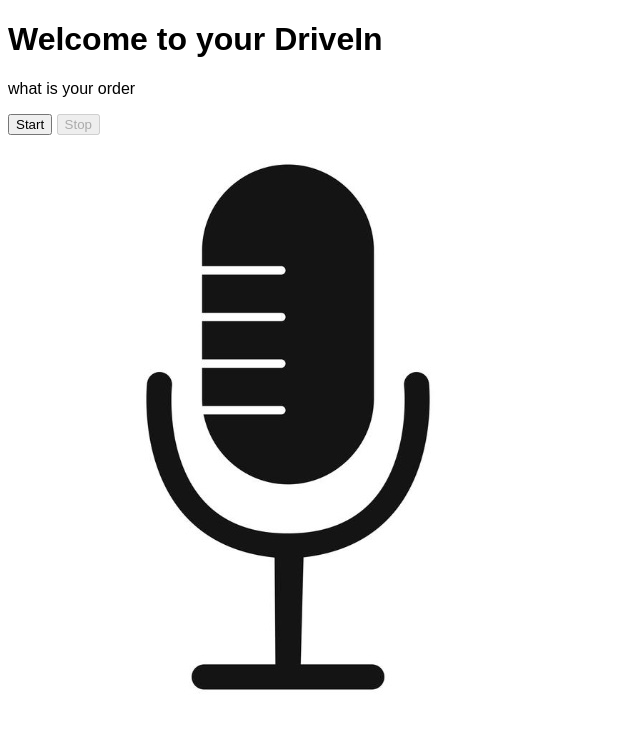
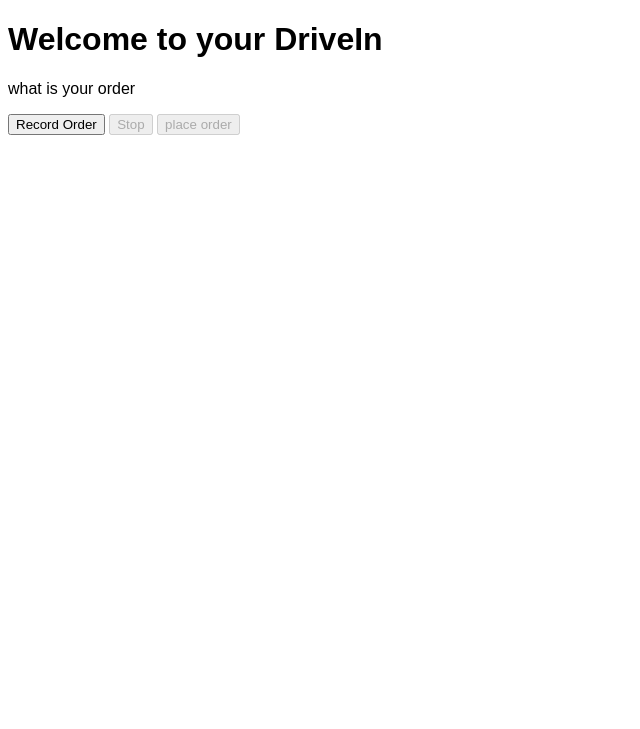
Before and after one commit to slimouGit/foodOrdering, a Flask app: page / in a window 1280 px wide. Shown: the top 729 px of the page, without its empty margins (0-640 px from the left). Run offline with Flask 3, Linux system fonts and the light colour scheme.

Commit message:
minor ui adjustments

```diff
--- a/app.py
+++ b/app.py
@@ -57,7 +57,7 @@ def validateOrder(order_transcription):
 #Determined order is displayed for confirmation
 @app.route('/order')
 def takeOrder():
-    textToSpeech()
+    # textToSpeech()
     order = speechToText()
     order = validateOrder(order)
     return render_template('order.html', order=order)
@@ -87,12 +87,12 @@ def speechToText():
     #     print(word_info['word'])
     # return [word_info['word'] for word_info in transcript.words]
 
+
+# retrieve audio file and save to the specified output directory, returning HTTP status code of 204
 @app.route('/upload', methods=['POST'])
 def upload():
     file = request.files['file']
     output_directory = PATH
-    if not os.path.exists(output_directory):
-        os.makedirs(output_directory)
     file.save(os.path.join(output_directory, 'order.mp3'))
     return '', 204
 
--- a/templates/index.html
+++ b/templates/index.html
@@ -9,10 +9,11 @@
 <h1>Welcome to your DriveIn</h1>
 <p>what is your order</p>
 <div>
-    <button id="start">Start</button>
+    <button id="start">Record Order</button>
     <button id="stop" disabled>Stop</button>
+    <button id="order" disabled>place order</button>
 </div>
-<a href="/order"><img src="../static/microphone.jpg"></a>
+<!--<a href="/order"><img src="../static/microphone.jpg"></a>-->
 <script>
     let chunks = [];
     let mediaRecorder;
@@ -47,6 +48,11 @@
         mediaRecorder.stop();
         document.querySelector('#start').disabled = false;
         document.querySelector('#stop').disabled = true;
+        document.querySelector('#order').disabled = false;
+    };
+
+    document.querySelector('#order').onclick = () => {
+        window.location.href = "/order";
     };
 </script>
 </body>
```
Lines whose indentation alone changed are shown as unchanged.
